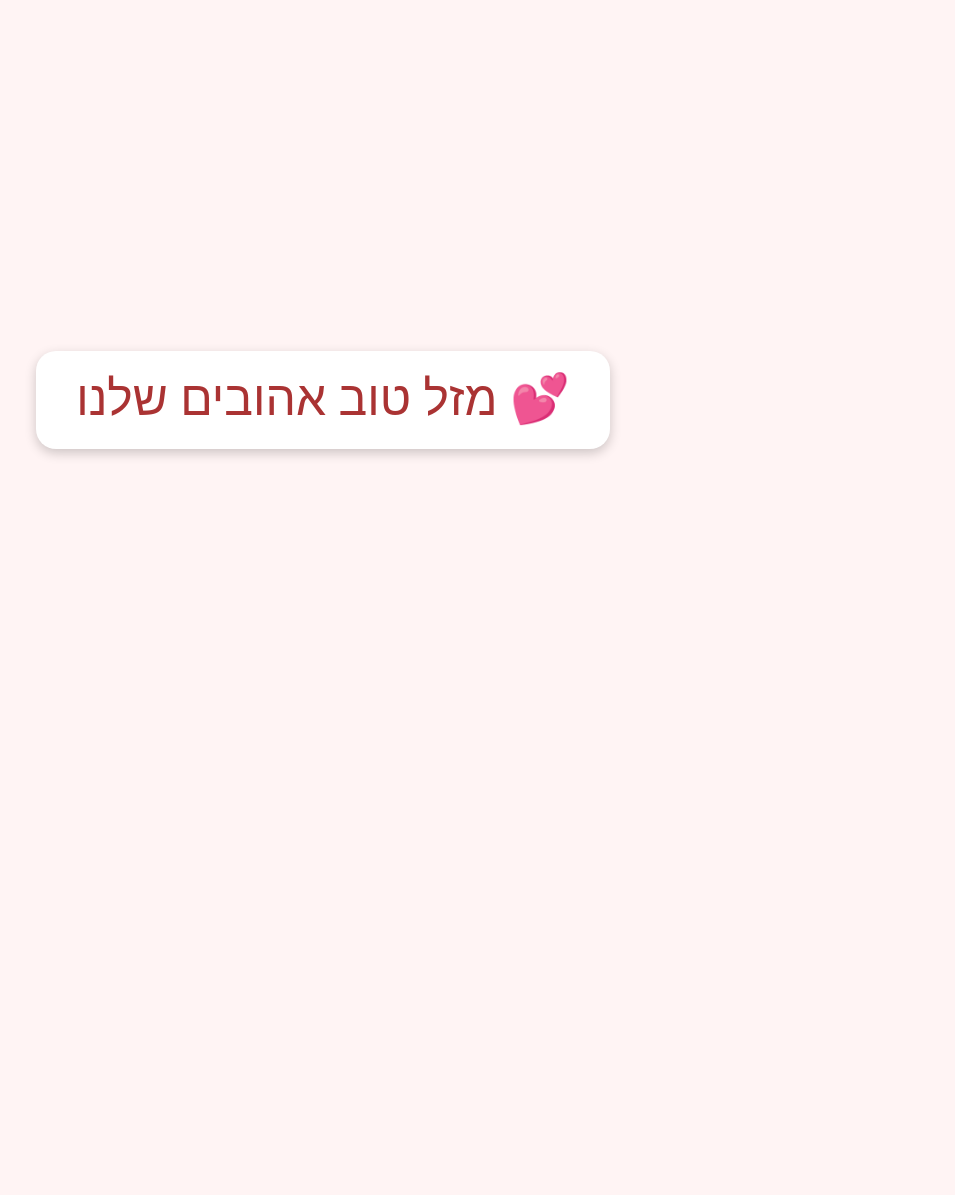
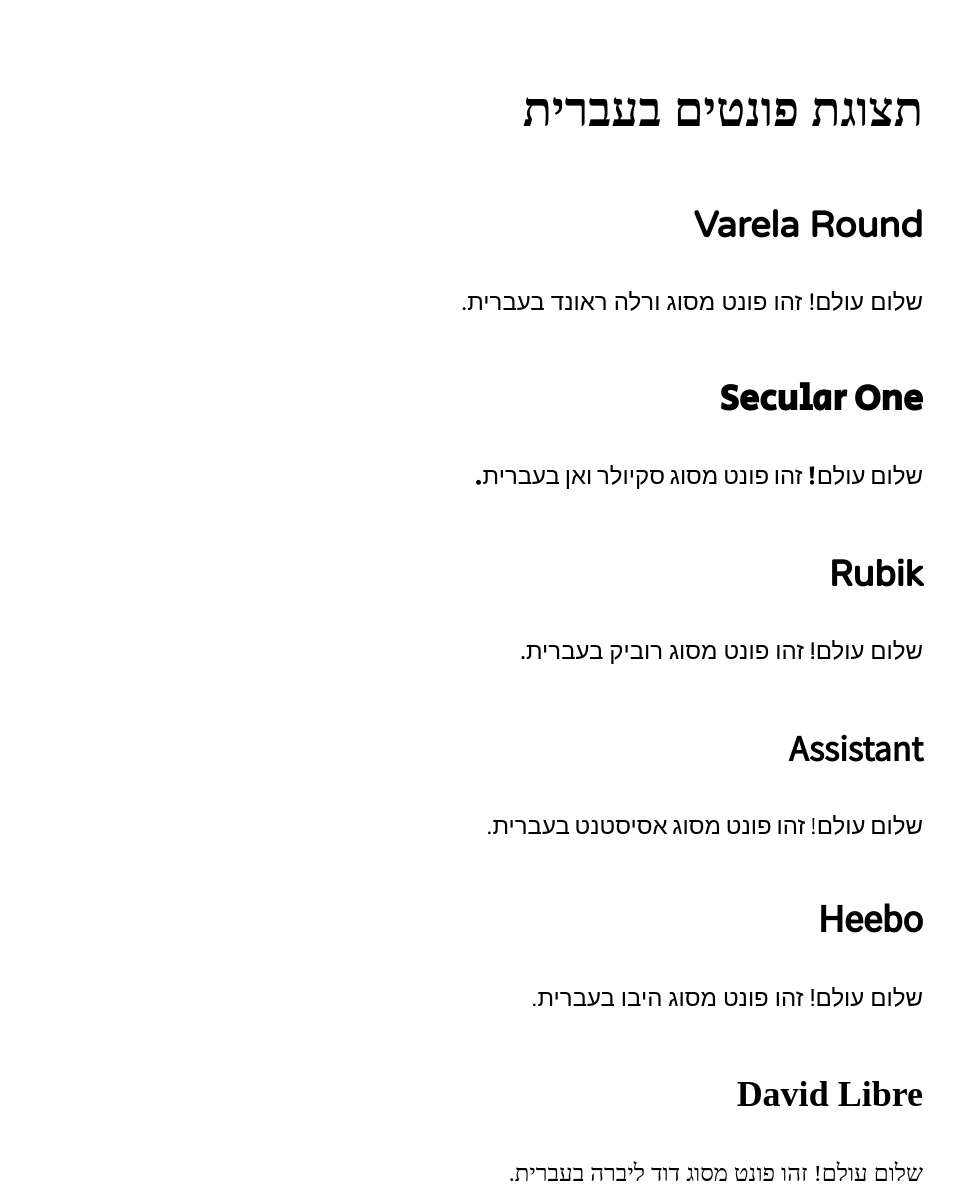
Before and after one commit to ori4444/event-album, a website: page public/font-test.html in a window 1280 px wide. Shown: the whole page, without its empty margins (317-1272 px from the left). Before the commit the page ends 800 px from the top, so only its background shows below. Drawn offline with Linux system fonts and the light colour scheme; a web font is replaced by a local one.

Commit message:
הודעת קומיט

```diff
--- a/public/font-test.html
+++ b/public/font-test.html
@@ -1,30 +1,70 @@
 <!DOCTYPE html>
-<html lang="he">
+<html lang="he" dir="rtl">
 <head>
   <meta charset="UTF-8">
-  <title>בדיקת פונט</title>
+  <title>בדיקת פונטים בעברית</title>
   <link href="https://fonts.googleapis.com/css2?family=Varela+Round&display=swap" rel="stylesheet">
+  <link href="https://fonts.googleapis.com/css2?family=Secular+One&display=swap" rel="stylesheet">
+  <link href="https://fonts.googleapis.com/css2?family=Rubik&display=swap" rel="stylesheet">
+  <link href="https://fonts.googleapis.com/css2?family=Assistant&display=swap" rel="stylesheet">
+  <link href="https://fonts.googleapis.com/css2?family=Heebo&display=swap" rel="stylesheet">
+  <link href="https://fonts.googleapis.com/css2?family=David+Libre&display=swap" rel="stylesheet">
   <style>
     body {
-      background: #fff4f4;
-      display: flex;
-      justify-content: center;
-      align-items: center;
-      height: 100vh;
-      margin: 0;
+      background: #fff;
+      padding: 4vh;
+      font-size: 3vh;
+      line-height: 1.6;
     }
-    .blessing {
-      font-family: 'Varela Round', sans-serif;
-      font-size: 3em;
-      color: #a33;
-      background: white;
-      padding: 20px 40px;
-      border-radius: 20px;
-      box-shadow: 0 4px 12px rgba(0,0,0,0.2);
+
+    h2 {
+      margin-top: 6vh;
     }
+
+    .font-sample {
+      margin-bottom: 4vh;
+    }
+
+    .varela { font-family: 'Varela Round', sans-serif; }
+    .secular { font-family: 'Secular One', sans-serif; }
+    .rubik { font-family: 'Rubik', sans-serif; }
+    .assistant { font-family: 'Assistant', sans-serif; }
+    .heebo { font-family: 'Heebo', sans-serif; }
+    .david { font-family: 'David Libre', serif; }
   </style>
 </head>
 <body>
-  <div class="blessing">מזל טוב אהובים שלנו 💕</div>
+  <h1>תצוגת פונטים בעברית</h1>
+
+  <div class="font-sample varela">
+    <h2>Varela Round</h2>
+    <p>שלום עולם! זהו פונט מסוג ורלה ראונד בעברית.</p>
+  </div>
+
+  <div class="font-sample secular">
+    <h2>Secular One</h2>
+    <p>שלום עולם! זהו פונט מסוג סקיולר ואן בעברית.</p>
+  </div>
+
+  <div class="font-sample rubik">
+    <h2>Rubik</h2>
+    <p>שלום עולם! זהו פונט מסוג רוביק בעברית.</p>
+  </div>
+
+  <div class="font-sample assistant">
+    <h2>Assistant</h2>
+    <p>שלום עולם! זהו פונט מסוג אסיסטנט בעברית.</p>
+  </div>
+
+  <div class="font-sample heebo">
+    <h2>Heebo</h2>
+    <p>שלום עולם! זהו פונט מסוג היבו בעברית.</p>
+  </div>
+
+  <div class="font-sample david">
+    <h2>David Libre</h2>
+    <p>שלום עולם! זהו פונט מסוג דוד ליברה בעברית.</p>
+  </div>
+
 </body>
 </html>
```
Also changed, not shown: public/gallery.html (+1 -0 lines), public/index.html (+10 -12 lines), public/page2.html (+14 -8 lines), public/page3.html (+16 -3 lines), public/page4.html (+15 -8 lines).
